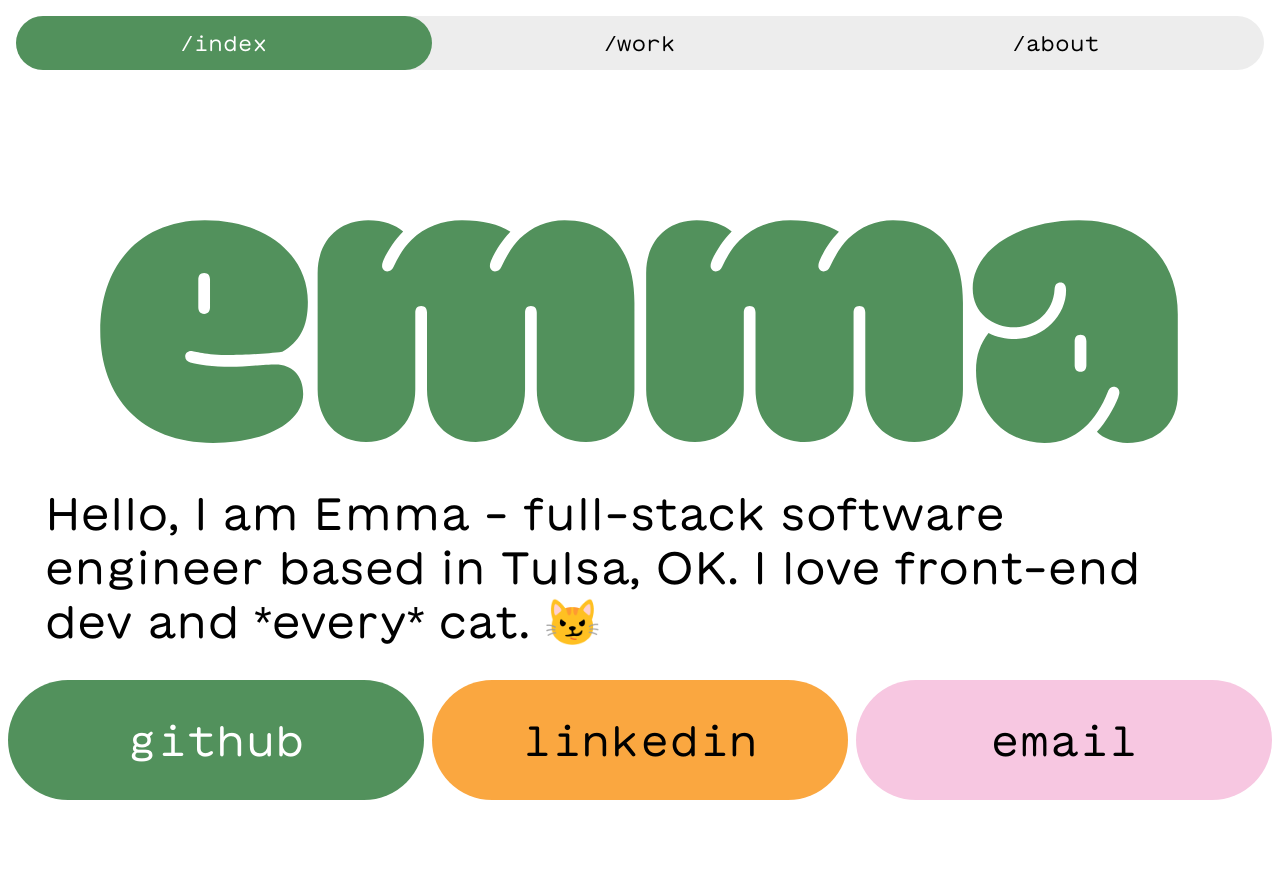
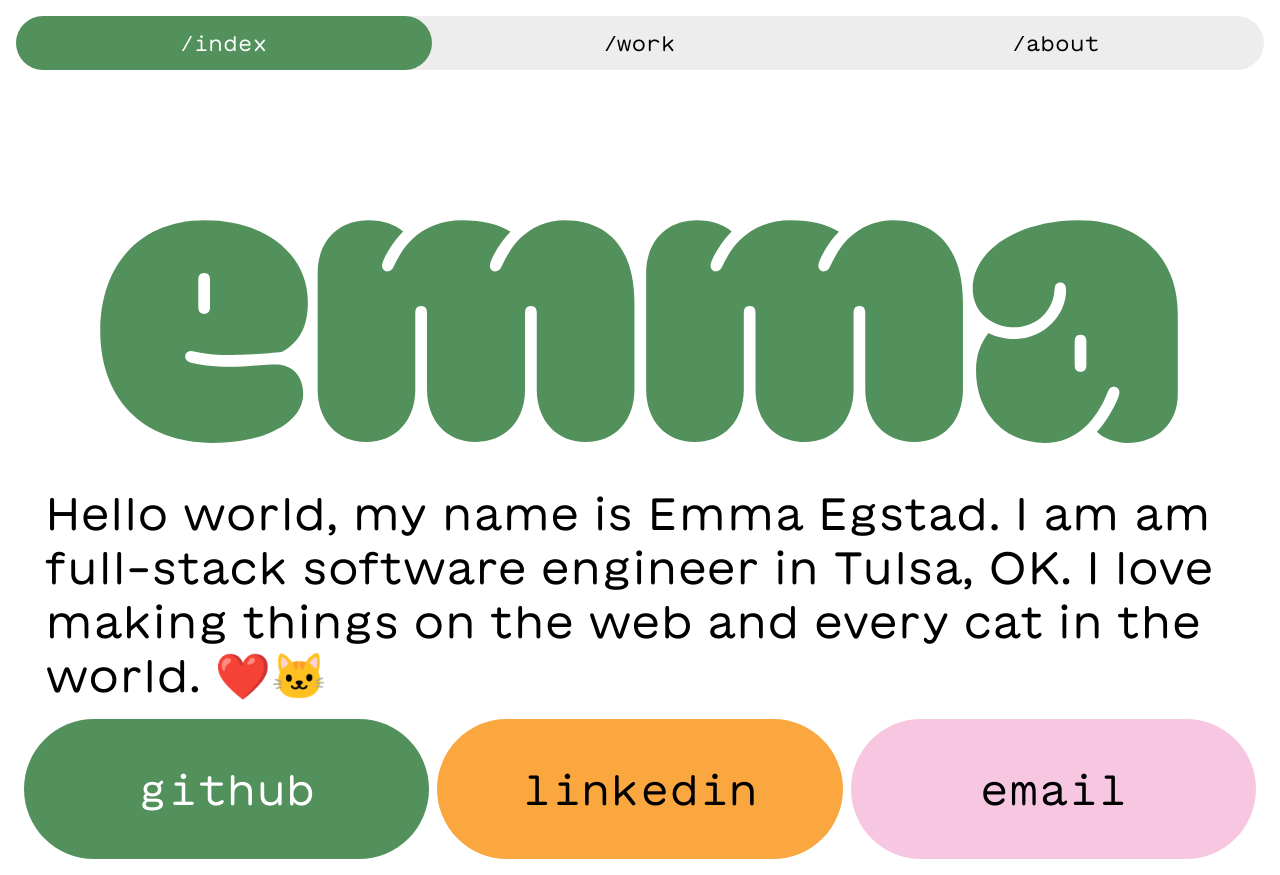
Before and after one commit to emmaegstad/portfolio-frontend, a Next.js app: page / in a window 1280 px wide. Before the commit the page ends 800 px from the top, so only its background shows below. Built offline with nearby package versions, Linux system fonts and the light colour scheme.

Commit message:
buttoning up footer styles and updating index copy

```diff
--- a/pages/index.js
+++ b/pages/index.js
@@ -14,8 +14,9 @@ export default function Index({}) {
             </Head>
             <h1 className={styles.indexLogo}>emma</h1>
             <p className={styles.indexCaption}>
-                Hello, I am Emma - full-stack software engineer based in Tulsa,
-                OK. I love front-end dev and *every* cat. 😼
+                Hello world, my name is Emma Egstad. I am am full-stack software
+                engineer in Tulsa, OK. I love making things on the web and every
+                cat in the world. ❤️🐱
             </p>
         </div>
     );
--- a/styles/footer.module.css
+++ b/styles/footer.module.css
@@ -2,6 +2,7 @@
     display: grid;
     grid-template-columns: 1fr;
     grid-gap: 0.5em;
+    margin: 1em;
     padding-left: 0.5em;
     padding-right: 0.5em;
 }
@@ -10,7 +11,7 @@
     display: flex;
     align-items: center;
     justify-content: center;
-    height: clamp(85px, 13vw, 120px);
+    height: clamp(95px, 15vw, 140px);
     border-radius: 100vw;
     font-family: var(--font-mono);
     font-size: var(--font-size-large);
```
